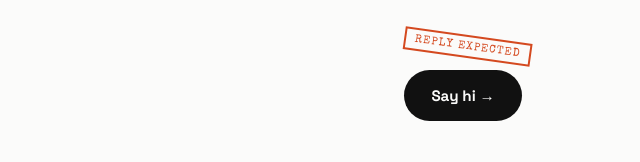
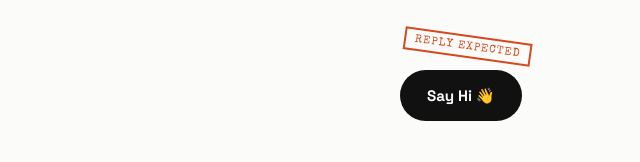
Before and after one commit to ratnarajput09/heyratna, a plain HTML site: page hire-me.html in a window 1280 px wide. Shown: the part 4258-4420 px from the top of the page, 640-1280 px from the left. Drawn offline with Linux system fonts and the light colour scheme.

Commit message:
Update Say Hi email link
Co-authored-by: Copilot <223556219+Copilot@users.noreply.github.com>

```diff
--- a/hire-me.html
+++ b/hire-me.html
@@ -544,7 +544,7 @@ a:hover{color:#d4491f}
       <p style="max-width:36rem;margin:0;font-family:'Caveat Brush',cursive;font-size:clamp(2.2rem,4vw,3.4rem);line-height:1.1"><span style="display:inline-block;overflow:hidden;vertical-align:bottom;padding-bottom:.1em;margin-bottom:-.1em"><span style="display:inline-block;transform:translateY({{ hi.y }});transition:transform .8s cubic-bezier(.2,.8,.2,1) 0ms">Still</span></span> <span style="display:inline-block;overflow:hidden;vertical-align:bottom;padding-bottom:.1em;margin-bottom:-.1em"><span style="display:inline-block;transform:translateY({{ hi.y }});transition:transform .8s cubic-bezier(.2,.8,.2,1) 110ms">reading?</span></span> <span style="display:inline-block;overflow:hidden;vertical-align:bottom;padding-bottom:.1em;margin-bottom:-.1em"><span style="position:relative;z-index:0;display:inline-block;color:#d4491f;transform:translateY({{ hi.y }}) rotate({{ hi.r }});transform-origin:left bottom;transition:transform .9s cubic-bezier(.34,1.56,.64,1) 380ms">Say hi.<span style="position:absolute;left:0;right:0;bottom:.06em;z-index:-1;height:.22em;border-radius:999px;background:#ffd84d;transform:scaleX({{ hi.line }});transform-origin:left;transition:transform .6s cubic-bezier(.65,0,.35,1) 950ms"></span></span></span><span style="display:inline-block;margin-left:.15em;transform-origin:70% 80%;opacity:{{ hi.o }};animation:{{ hi.wave }}">👋</span></p>
       <div style="position:relative">
         <span style="position:absolute;top:-1.6rem;right:-.6rem;z-index:2;padding:.25rem .55rem;border:2px solid #d4491f;color:#d4491f;font-family:'Special Elite',monospace;font-size:.7rem;letter-spacing:.1em;white-space:nowrap;transform-origin:right center;opacity:{{ hi.o }};transform:rotate(8deg) scale({{ hi.s }});transition:opacity .2s ease 1.3s,transform .45s cubic-bezier(.34,1.56,.64,1) 1.3s">REPLY EXPECTED</span>
-        <a href="mailto:rajputratna63@gmail.com" style="display:inline-flex;align-items:center;gap:.5rem;padding:1rem 1.7rem;border-radius:999px;background:#111;color:#fbfbfa;font-size:.95rem;font-weight:700;transition:transform .25s cubic-bezier(.34,1.56,.64,1),box-shadow .25s ease" style-hover="color:#ffd84d;transform:translateY(-3px) rotate(-1deg);box-shadow:4px 5px 0 #ffd84d">Say hi →</a>
+        <a href="mailto:rajputratna63@gmail.com?subject=Hello%20Ratna" style="display:inline-flex;align-items:center;gap:.5rem;padding:1rem 1.7rem;border-radius:999px;background:#111;color:#fbfbfa;font-size:.95rem;font-weight:700;transition:transform .25s cubic-bezier(.34,1.56,.64,1),box-shadow .25s ease" style-hover="color:#ffd84d;transform:translateY(-3px) rotate(-1deg);box-shadow:4px 5px 0 #ffd84d">Say Hi 👋</a>
       </div>
     </section>
   </main>
```
